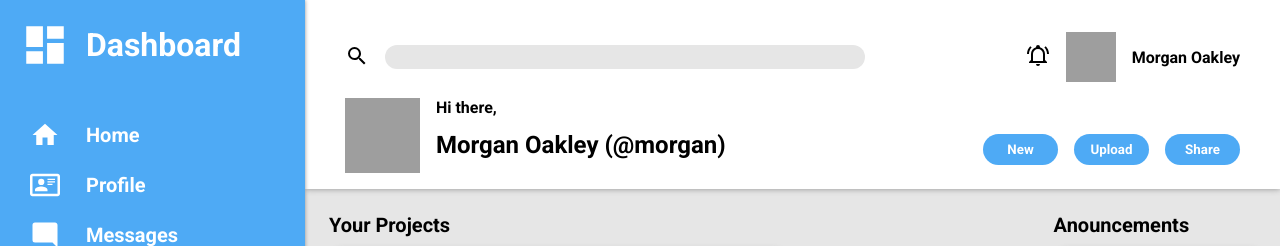
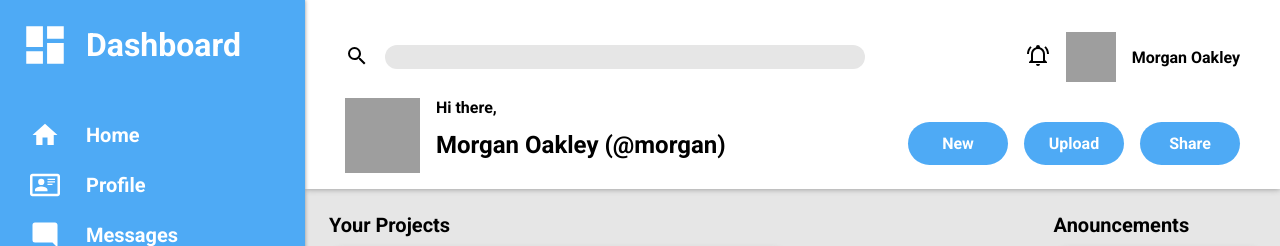
Before and after one commit to WitherMite/odin-admin-dashboard, a plain HTML site: page index.html in a window 1280 px wide. Shown: the top 246 px of the page. Drawn offline with Linux system fonts and the light colour scheme; grey boxes are pictures that could not be loaded.

Commit message:
Bigger buttons

```diff
--- a/style.css
+++ b/style.css
@@ -132,11 +132,12 @@ input[type="search"] {
 
 .header-bottom button {
     align-self: end;
-    width: 75px;
-    padding: .5rem .1rem;
+    width: 100px;
+    padding: .75rem 1.5rem;
     margin: .5rem 0 .5rem 1rem;
     color: #ffffff;
     background-color: rgb(78, 170, 245);
+    font-size: 1rem;
     font-weight: 600;
     border: none;
     border-radius: 32px;
```
